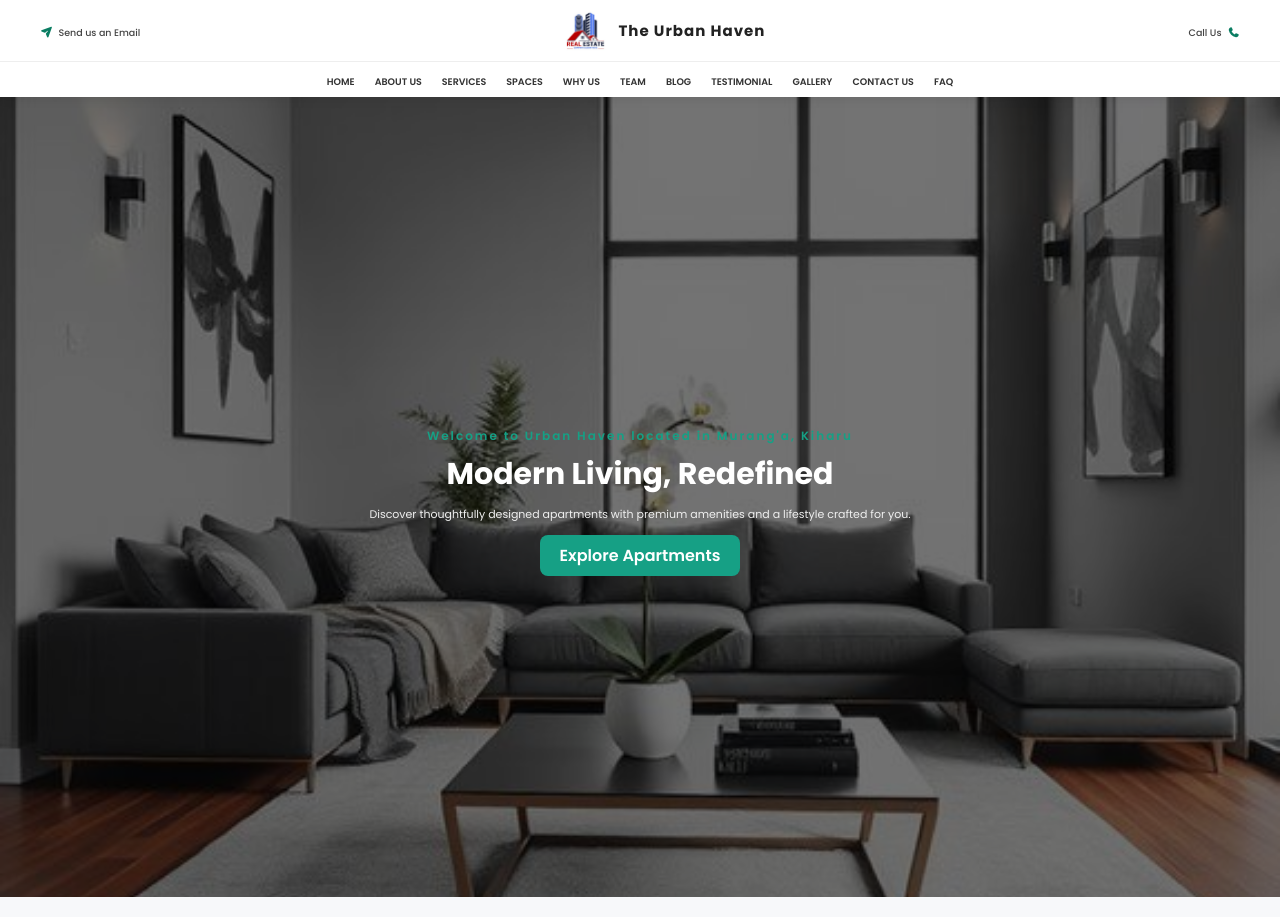
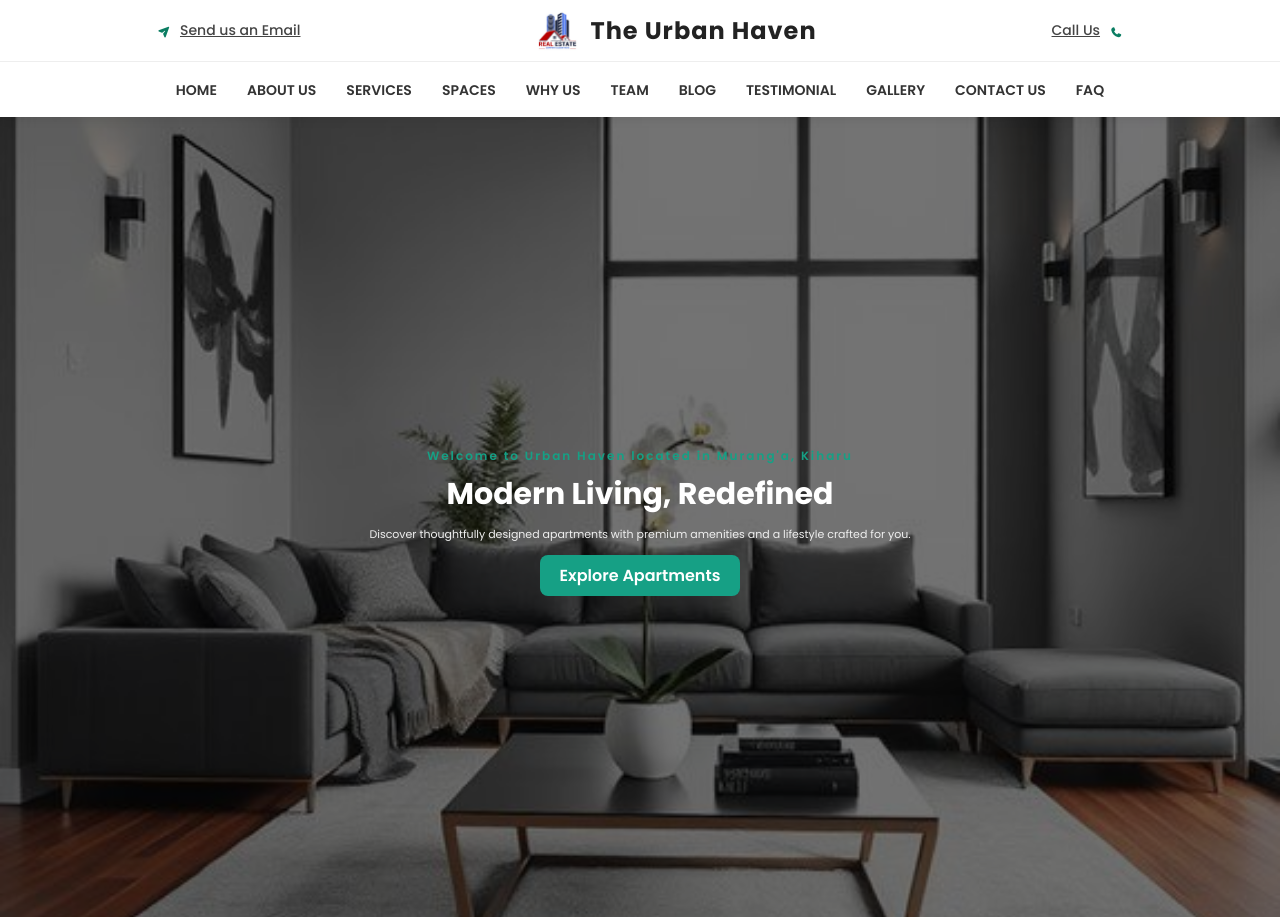
Before and after one commit to de-scientist/urban-haven, a website built with Vite: page index.html in a window 1280 px wide. Shown: the top 917 px of the page. Built offline with nearby package versions, Linux system fonts and the light colour scheme.

Commit message:
style the header section to increase font-size and font-weight

```diff
--- a/src/style.css
+++ b/src/style.css
@@ -71,7 +71,7 @@ body {
 
 .header-top {
   display: flex;
-  justify-content: space-between;
+  justify-content: space-around;
   align-items: center;
   padding: 0.8rem 4rem;
   border-bottom: 1px solid #eee;
@@ -80,27 +80,31 @@ body {
 .logo {
   display: flex;
   align-items: center;
-  gap: 10px;
+  gap: 1rem;
 }
 
 .logo-text {
-  font-size: 1.5rem;
+  font-size: 2.4rem;
   font-weight: 700;
   color: #222;
   letter-spacing: 1px;
+  text-transform: capitalize;
 }
 
 .header-contact {
   display: flex;
   align-items: center;
-  gap: 6px;
+  gap: 1rem;
+}
+
+.header-contact-text {
+  font-size: 1.4rem;
+  font-weight: 500;
 }
 
 .header-contact-text a {
   color: #444;
-  font-size: 0.95rem;
-  font-weight: 500;
-  text-decoration: none;
+  text-decoration: underline;
   transition: color 0.3s ease;
 }
 
@@ -119,19 +123,21 @@ body {
 }
 
 .nav-list {
+  padding: 1rem;
   display: flex;
-  gap: 2rem;
+  gap: 3rem;
   list-style: none;
   justify-content: center;
+  flex-wrap: wrap;
 }
 
 .nav-list-item-link {
   text-transform: uppercase;
-  font-size: 0.95rem;
+  font-size: 1.4rem;
   font-weight: 600;
   color: #333;
   text-decoration: none;
-  transition: all 0.3s ease;
+  transition: all 0.5s ease;
 }
 
 .nav-list-item-link:hover {
```
